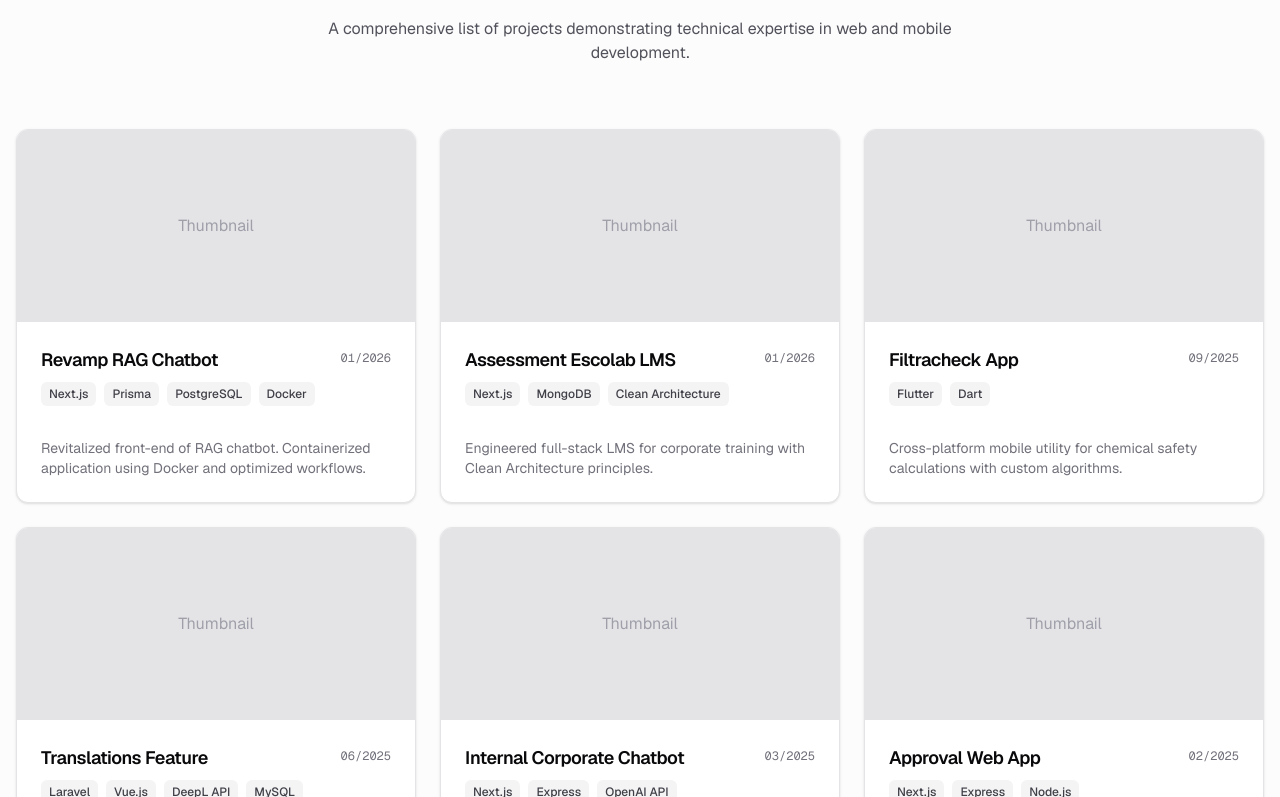
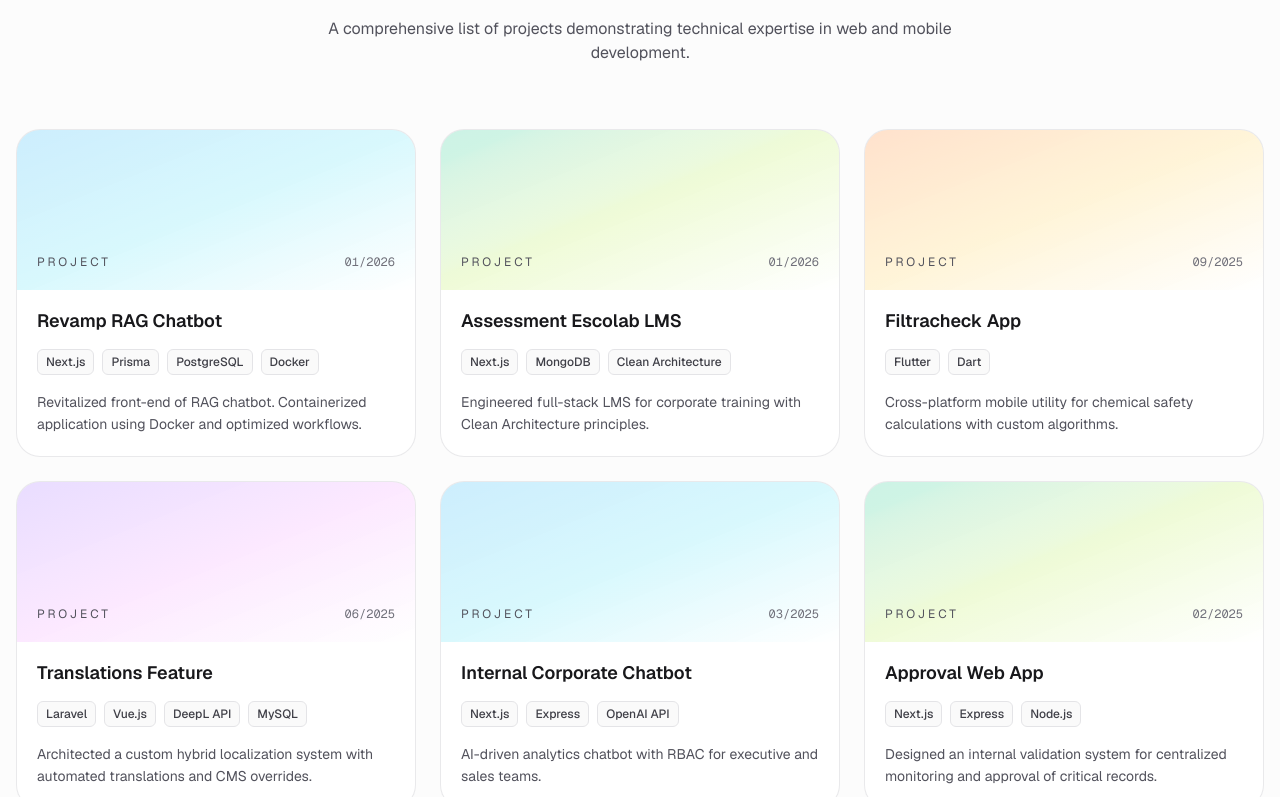
Before and after one commit to fadhil30/personal-portofolio-website-v2, a Next.js app: page / in a window 1280 px wide. Shown: the part 2263-3060 px from the top of the page. Built offline with nearby package versions, Linux system fonts and the light colour scheme.

Commit message:
feat(projects): revamp project cards with React Bits spotlight card

```diff
--- a/app/components/Projects.tsx
+++ b/app/components/Projects.tsx
@@ -2,13 +2,7 @@
 
 import { motion } from "framer-motion";
 import { RevealAnimation } from "./reveal-animations";
-import {
- Card,
- CardContent,
- CardDescription,
- CardHeader,
- CardTitle,
-} from "./ui/card";
+import { SpotlightCard } from "./ui/spotlight-card";
 
 const projects = [
  {
@@ -97,6 +91,13 @@ const projects = [
  },
 ];
 
+const cardGradients = [
+ "from-sky-500/20 via-cyan-400/15 to-transparent",
+ "from-emerald-500/20 via-lime-400/15 to-transparent",
+ "from-orange-500/20 via-amber-400/15 to-transparent",
+ "from-violet-500/20 via-fuchsia-400/15 to-transparent",
+];
+
 export function Projects() {
  return (
   <section
@@ -123,34 +124,37 @@ export function Projects() {
        viewport={{ once: true, amount: 0.1 }}
        transition={{ delay: index * 0.05 }}
       >
-       <Card className="h-full flex flex-col overflow-hidden hover:shadow-lg transition-shadow duration-300">
-        <div className="h-48 bg-zinc-200 dark:bg-zinc-800 flex items-center justify-center text-zinc-400">
-         Thumbnail
+       <SpotlightCard
+        className="h-full flex flex-col p-0 border-zinc-200/80 bg-white/85 backdrop-blur-sm dark:border-zinc-800 dark:bg-zinc-900/80 transition-transform duration-300 hover:-translate-y-1"
+        spotlightColor="rgba(14, 165, 233, 0.16)"
+       >
+        <div
+         className={`h-40 relative flex items-end justify-between p-5 bg-gradient-to-br ${cardGradients[index % cardGradients.length]}`}
+        >
+         <p className="text-xs uppercase tracking-[0.24em] text-zinc-600 dark:text-zinc-400">
+          Project
+         </p>
+         <span className="text-xs text-zinc-500 font-mono">{project.date}</span>
         </div>
-        <CardHeader>
-         <div className="flex justify-between items-start mb-2">
-          <CardTitle className="text-lg">{project.title}</CardTitle>
-          <span className="text-xs text-zinc-500 font-mono pt-1">
-           {project.date}
-          </span>
-         </div>
-         <div className="flex flex-wrap gap-2 mb-2">
+        <div className="flex flex-col gap-4 p-5 grow">
+         <h3 className="text-lg font-semibold leading-tight text-zinc-900 dark:text-zinc-100">
+          {project.title}
+         </h3>
+         <div className="flex flex-wrap gap-2">
           {project.stack.map((tag) => (
            <span
             key={tag}
-            className="px-2 py-1 rounded-md bg-zinc-100 dark:bg-zinc-800 text-xs font-medium text-zinc-700 dark:text-zinc-300"
+            className="px-2 py-1 rounded-md border border-zinc-200 bg-zinc-50 text-xs font-medium text-zinc-700 dark:border-zinc-700 dark:bg-zinc-800/70 dark:text-zinc-300"
            >
             {tag}
            </span>
           ))}
          </div>
-        </CardHeader>
-        <CardContent className="grow">
-         <CardDescription className="text-sm">
+         <p className="text-sm leading-relaxed text-zinc-600 dark:text-zinc-400">
           {project.description}
-         </CardDescription>
-        </CardContent>
-       </Card>
+         </p>
+        </div>
+       </SpotlightCard>
       </motion.div>
      ))}
     </div>
--- /dev/null
+++ b/app/components/ui/spotlight-card.tsx
@@ -0,0 +1,52 @@
+"use client";
+
+import * as React from "react";
+import { cn } from "@/app/lib/utils";
+
+interface SpotlightCardProps extends React.PropsWithChildren {
+ className?: string;
+ spotlightColor?: string;
+}
+
+export function SpotlightCard({
+ className = "",
+ spotlightColor = "rgba(255, 255, 255, 0.25)",
+ children,
+}: SpotlightCardProps) {
+ const divRef = React.useRef<HTMLDivElement>(null);
+ const [position, setPosition] = React.useState({ x: 0, y: 0 });
+ const [opacity, setOpacity] = React.useState(0);
+
+ const handleMouseMove = (event: React.MouseEvent<HTMLDivElement>) => {
+  if (!divRef.current) return;
+
+  const rect = event.currentTarget.getBoundingClientRect();
+  setPosition({
+   x: event.clientX - rect.left,
+   y: event.clientY - rect.top,
+  });
+ };
+
+ return (
+  <div
+   ref={divRef}
+   onMouseMove={handleMouseMove}
+   onMouseEnter={() => setOpacity(1)}
+   onMouseLeave={() => setOpacity(0)}
+   className={cn(
+    "relative overflow-hidden rounded-3xl border border-neutral-800 bg-neutral-900 p-8",
+    className,
+   )}
+  >
+   <div
+    aria-hidden="true"
+    className="pointer-events-none absolute inset-0 transition-opacity duration-500 ease-in-out"
+    style={{
+     opacity,
+     background: `radial-gradient(circle at ${position.x}px ${position.y}px, ${spotlightColor}, transparent 80%)`,
+    }}
+   />
+   <div className="relative z-10 h-full">{children}</div>
+  </div>
+ );
+}
```
